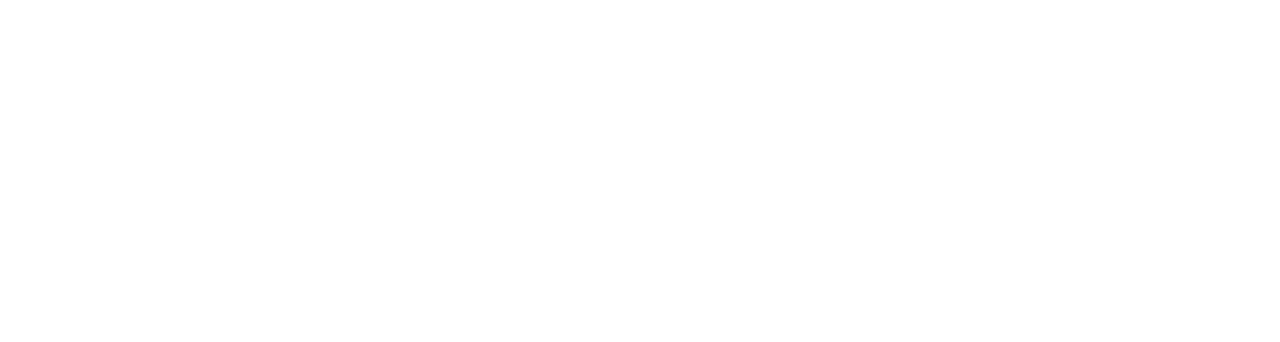
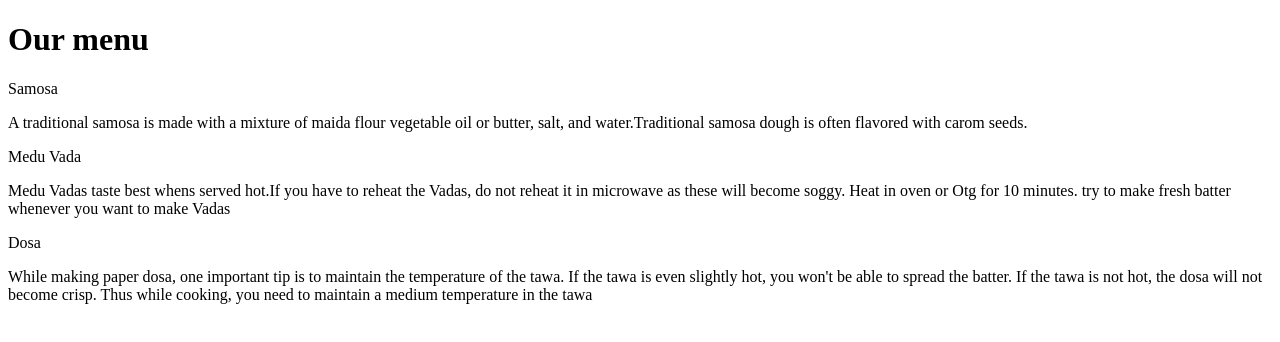
Before and after one commit to vishwaravitejraj/Front-end, a plain HTML site: page index.html in a window 1280 px wide. Drawn offline with Linux system fonts and the light colour scheme.

Commit message:
html some level

```diff
--- a/index.html
+++ b/index.html
@@ -5,6 +5,40 @@
     <title>Module 2 assignment</title>
   </head>
   <body>
-
+  <h1> Our menu </h1>
+  <div class="container">
+    <div class="row">
+      <section id="index">
+      <p class="s1">Samosa</p>
+      <p class="col-lg-4">
+        A traditional samosa is made with a mixture
+        of maida flour vegetable oil or butter,
+        salt, and water.Traditional samosa dough
+        is often flavored with carom seeds.
+      </p>
+    </section>
+    <section id="index">
+      <p class="s1">Medu Vada</p>
+      <p class="col-lg-4">
+        Medu Vadas taste best whens served hot.If
+        you have to reheat the Vadas, do not reheat
+        it in microwave as these will become soggy.
+        Heat in oven or Otg for 10 minutes. try to make
+        fresh batter whenever you want to make Vadas
+      </p>
+    </section>
+    <section id="index">
+      <p class="s1">Dosa</p>
+      <p class="col-lg-4">
+        While making paper dosa, one important tip is to
+        maintain the temperature of the tawa. If the tawa
+        is even slightly hot, you won't be able to spread
+        the batter. If the tawa is not hot, the dosa will
+        not become crisp. Thus while cooking, you need to
+        maintain a medium temperature in the tawa
+      </p>
+    </section>
+    </div>
+  </div>
   </body>
 </html>
```
